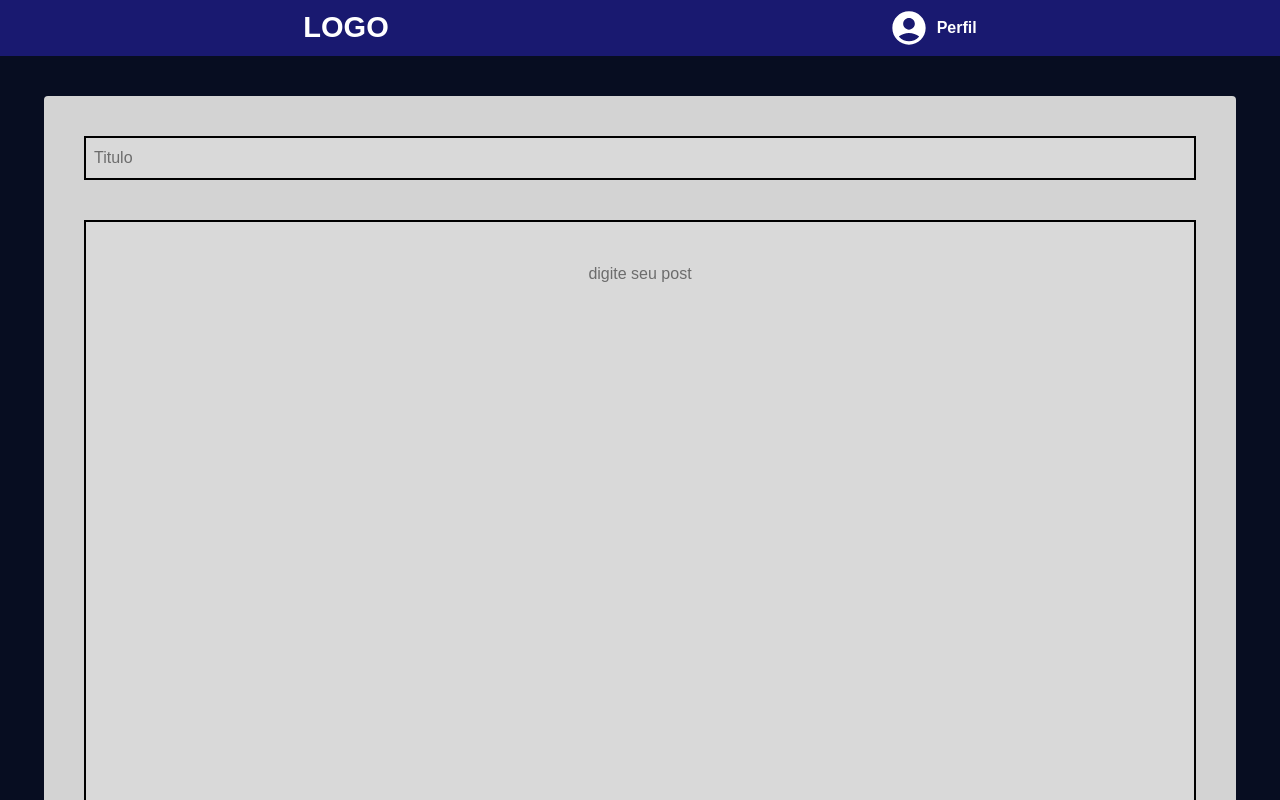
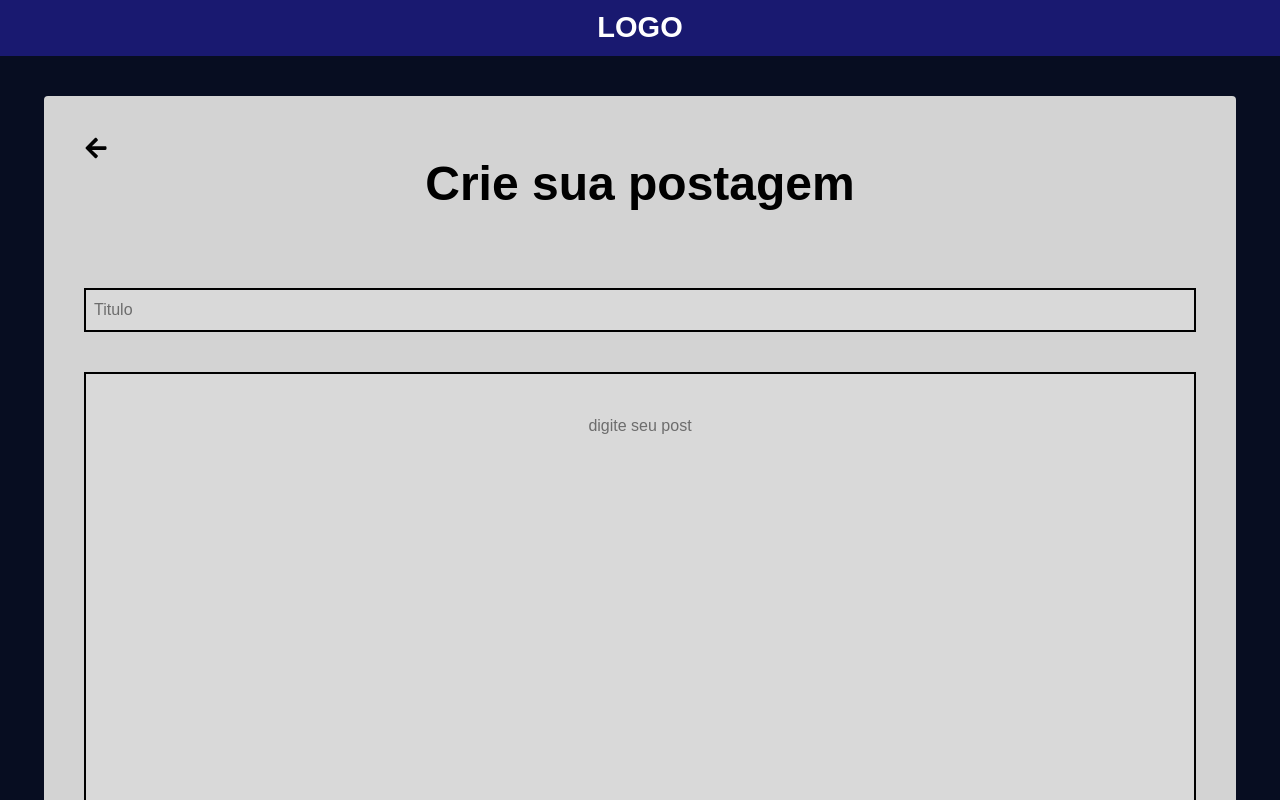
Before and after one commit to ViniRivaldar/paineldeadmin_miniblog, a Next.js app: page /criarpostagem in a window 1280 px wide. Shown: the top 800 px of the page. Built offline with nearby package versions, Linux system fonts and the light colour scheme.

Commit message:
ajustes de navegação

```diff
--- a/app/components/Headers.js
+++ b/app/components/Headers.js
@@ -4,19 +4,10 @@ import{MdAccountCircle} from 'react-icons/md'
 export default function Headers(){
     return(
         <div className="flex justify-center items-center">
-            <div className="mr-[500px]">
-                <Link href="#" className="text-white font-anton text-[29px] font-bold hover:text-black">
+            <nav>
+                <Link href="https://miniature-yodel-pjjjwpgv99xjh7564-3000.app.github.dev/" className="text-white font-anton text-[29px] font-bold hover:text-black">
                     LOGO
                 </Link>
-            </div>
-            <nav>
-                <div className="relative group flex items-center gap-2">
-                    <MdAccountCircle className="text-white w-10 h-10 rounded-full" />
-                    <Link href='/perfil' className="text-white font-semibold hover:text-black cursor-pointer">Perfil</Link>
-                    <div className="absolute hidden group-hover:block bg-white shadow-md right-0 mt-25 rounded-md">
-                        <Link href="/perfil" className="block px-4 py-2 hover:bg-gray-100">Perfil</Link>
-                    </div>
-                </div>
             </nav>
         </div>
     )
--- a/app/criarpostagem/page.js
+++ b/app/criarpostagem/page.js
@@ -1,6 +1,18 @@
+import Link from "next/link"
+import { FaArrowLeft } from "react-icons/fa"
+
 export default function CriarPostagem(){
     return(
-       <form className="w-[1192px] bg-[#D3D3D3] flex flex-col items-center gap-10 mt-10 mb-10 p-10 rounded">
+        <div className="w-[1192px] bg-[#D3D3D3]  mt-10 mb-10 p-10 rounded" >
+            <Link href='/'
+            >
+                <FaArrowLeft className='w-6 h-6 hover:text-white'/>
+            </Link>
+            <form className="flex flex-col items-center gap-10">
+                <h1 className="font-anton font-bold text-5xl text-black text-center mb-10"
+                >
+                    Crie sua postagem
+                </h1>
                 <input
                 placeholder="Titulo"
                 className='w-full border-2 border-black bg-[#D9D9D9]
@@ -25,5 +37,6 @@ export default function CriarPostagem(){
                     Criar
                 </button>
             </form>
+        </div>
     )
 }
--- a/app/page.js
+++ b/app/page.js
@@ -5,6 +5,7 @@ import Link from "next/link";
 import useAuthStore from '../store/authStore';
 import CardPostagem from "./components/CardPostagem";
 import { useRouter } from 'next/navigation';
+import {FaArrowLeft} from 'react-icons/fa'
 
 export default function Home() {
   const { listenForAuth, user } = useAuthStore();
@@ -50,6 +51,10 @@ export default function Home() {
 
   return (
     <div className="w-[1192px] bg-[#191970] mt-10 mb-10 p-10 rounded">
+
+      <Link href={process.env.NEXT_PUBLIC_URL}>
+        <FaArrowLeft className='w-6 h-6 text-white hover:text-black'/>
+      </Link>
       <h1 className="font-anton font-bold text-5xl text-white text-center mb-10">Painel Administrativo</h1>
 
       <Link
--- a/app/post/[id]/components/CardEditPost.js
+++ b/app/post/[id]/components/CardEditPost.js
@@ -1,8 +1,21 @@
 import Image from "next/image"
+import Link from "next/link"
+import { FaArrowLeft } from "react-icons/fa"
 
 export default function CardEditPost(){
     return(
-        <div className="w-[1192px] bg-[#D3D3D3] mt-10 mb-10 p-10 flex flex-col items-center gap-10 rounded">
+        <div
+        className="relative w-[1192px] bg-[#D3D3D3]
+        mt-10 mb-10 p-10 flex flex-col items-center gap-10 rounded"
+        >
+
+
+            <div className="absolute top-7 left-10">
+                <Link href='/'>
+                    <FaArrowLeft className='w-6 h-6 hover:text-white text-black' />
+                </Link>
+            </div>
+
             <Image
             src='/download.jpg'
             alt="imagen"
```
Lines whose indentation alone changed are shown as unchanged.
